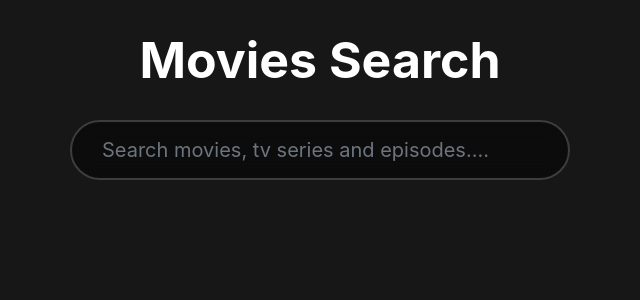
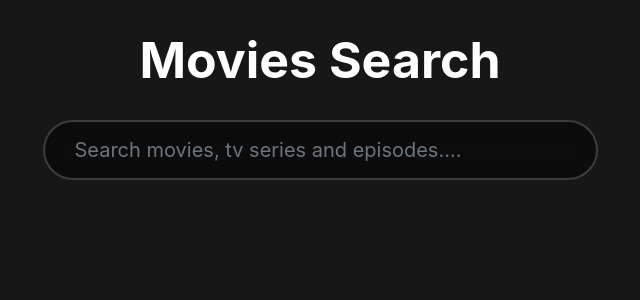
Before and after one commit to taimursaeed/quick-flick, a React (Create React App) app: page / in a window 1280 px wide. Shown: the top 300 px of the page, without its empty margins (320-960 px from the left). Built offline with nearby package versions, Linux system fonts and the light colour scheme; the HTML template or start-up script is replaced by a standard one.

Commit message:
refact routing

```diff
--- a/src/App.js
+++ b/src/App.js
@@ -3,6 +3,8 @@ import React from "react";
 import "./App.scss";
 import Header from "./components/header";
 import SearchResults from "./components/searchResults";
+import ShowDetails from "./components/showDetails";
+import { BrowserRouter as Router, Route, Switch } from "react-router-dom";
 
 class App extends React.Component {
   constructor() {
@@ -72,8 +74,8 @@ class App extends React.Component {
         if (err.name === "AbortError") {
           return;
         } else {
+          this.setState({ hasError: true, isFetching: false });
           console.error("Uh oh, an error!", err);
-          this.setState({ hasError: true });
         }
       });
   };
@@ -99,29 +101,28 @@ class App extends React.Component {
 
   render() {
     return (
+      <Router>
         <div className="App">
-        <div className="container-fluid">
           <Header
             onChange={this.handleSearch}
             isFetching={this.state.isFetching}
             searchTerm={this.state.searchTerm}
           />
-          {this.state.hasError ? (
-            <>
-              <div className="mx-auto my-5 p-2 rounded-left rounded-right text-center w-25 text-muted">
-                <div className="mb-3 h1">(·_·)</div>
-                <p className="mb-0">Uh oh, an error!</p>
-              </div>
-            </>
-          ) : (
+          <Switch>
+            <Route path="/" exact>
               <SearchResults
                 searchTerm={this.state.searchTerm}
                 fetchCompleted={!this.state.isFetching}
                 shows={this.shows}
+                hasError={this.state.hasError}
               />
-          )}
+            </Route>
+            <Route path="/:type/:id">
+              <ShowDetails />
+            </Route>
+          </Switch>
         </div>
-      </div>
+      </Router>
     );
   }
 }
--- a/src/App.scss
+++ b/src/App.scss
@@ -24,13 +24,25 @@ h1 {
   color: var(--brand);
   margin: 0;
 }
+header {
+  a:hover {
+    text-decoration: none;
+  }
+}
 .search {
-  //   transition: all 0.4s ease;
   position: sticky;
   top: 20px;
   z-index: 1;
-  width: 40%;
+  width: 50%;
   margin: auto;
+  display: flex;
+  align-items: center;
+
+  svg {
+    width: 2rem;
+    margin-right: 0.5rem;
+    fill: white;
+  }
   img {
     position: absolute;
     top: 50%;
--- a/src/components/header.js
+++ b/src/components/header.js
@@ -1,13 +1,18 @@
 import Logo from "./../assets/logo.svg";
+import { Link } from "react-router-dom";
 import SearchBar from "./searchBar";
 export default function Header(props) {
   return (
-    <>
-      <div className="logo my-4 text-center ">
-        {/* <img src={Logo} alt="Logo" /> */}
-        <h1>Movies Search</h1>
-      </div>
-      <SearchBar {...props} />
-    </>
+    <div className="container">
+      <header>
+        <div className="logo my-4 text-center ">
+          {/* <img src={Logo} alt="Logo" /> */}
+          <Link to="/">
+            <h1>Movies Search</h1>
+          </Link>
+        </div>
+        <SearchBar {...props} />
+      </header>
+    </div>
   );
 }
--- a/src/components/searchBar.js
+++ b/src/components/searchBar.js
@@ -1,10 +1,40 @@
+import { useEffect } from "react";
+import { useHistory, useLocation } from "react-router-dom";
 import Loader from "./../assets/loader.svg";
+export default function SearchBar(props) {
+  let history = useHistory();
+  let location = useLocation();
+  const pathName = history.location.pathname;
 
-export default function SearchBar(props) {
+  useEffect(() => {
+    console.log(history.location.pathname);
+  }, [location]);
+
   return (
-    <div className="search">
+    <div className="search mb-4">
+      {pathName !== "/" && (
+        <button
+          className="btn p-0"
+          onClick={() => {
+            history.goBack();
+          }}
+        >
+          <svg
+            fill="currentColor"
+            viewBox="0 0 20 20"
+            xmlns="http://www.w3.org/2000/svg"
+            className="btn-back"
+          >
+            <path
+              fillRule="evenodd"
+              d="M9.707 16.707a1 1 0 01-1.414 0l-6-6a1 1 0 010-1.414l6-6a1 1 0 011.414 1.414L5.414 9H17a1 1 0 110 2H5.414l4.293 4.293a1 1 0 010 1.414z"
+              clipRule="evenodd"
+            ></path>
+          </svg>
+        </button>
+      )}
       <input
-        className="form-control mb-4"
+        className="form-control"
         type="text"
         placeholder="Search movies, tv series and episodes...."
         onChange={props.onChange}
--- a/src/components/searchResults.js
+++ b/src/components/searchResults.js
@@ -27,18 +27,18 @@ export default function SearchResults({
     }
   }
   return (
-    <Router>
-      <Switch>
-        <Route path="/:type/:id">
-          <ShowDetails />
-        </Route>
-        <Route path="/">
-          <div className="d-flex flex-grow-1 text-center flex-column">
-            <div className="cards-wrap">{showView}</div>
-            {helperText}
-          </div>
-        </Route>
-      </Switch>
-    </Router>
+    <div className="container-fluid">
+      {props.hasError ? (
+        <div className="mx-auto my-5 p-2 rounded-left rounded-right text-center w-25">
+          <div className="mb-3 h1">(·_·)</div>
+          <p className="mb-0">Uh oh, an error! Try again.</p>
+        </div>
+      ) : (
+        <div className="d-flex flex-grow-1 text-center flex-column">
+          <div className="cards-wrap">{showView}</div>
+          {helperText}
+        </div>
+      )}
+    </div>
   );
 }
--- a/src/components/showDetails.js
+++ b/src/components/showDetails.js
@@ -1,10 +1,10 @@
 import { useEffect, useState } from "react";
-import { Link, useHistory, useLocation } from "react-router-dom";
+import { Link, useLocation } from "react-router-dom";
 import { callAPI } from "../shared/service";
 import Loader from "./../assets/loader.svg";
+import { getURLParams } from "./../shared/utils";
 import ShowOverview from "./showOverview";
 import ShowRecommendations from "./showRecommendations";
-import { getURLParams } from "./../shared/utils";
 export default function ShowDetails() {
   const location = useLocation();
   const [overview, setOverview] = useState(null);
@@ -35,22 +35,6 @@ export default function ShowDetails() {
   }, [location.pathname]);
   return (
     <div className="show-details">
-      <header>
-        <Link to="/">
-          <svg
-            fill="currentColor"
-            viewBox="0 0 20 20"
-            xmlns="http://www.w3.org/2000/svg"
-            className="btn-back"
-          >
-            <path
-              fillRule="evenodd"
-              d="M9.707 16.707a1 1 0 01-1.414 0l-6-6a1 1 0 010-1.414l6-6a1 1 0 011.414 1.414L5.414 9H17a1 1 0 110 2H5.414l4.293 4.293a1 1 0 010 1.414z"
-              clipRule="evenodd"
-            ></path>
-          </svg>
-        </Link>
-      </header>
       {!overview ? (
         <div className="text-center">
           <img src={Loader} alt="loading" className="loader" />
--- /dev/null
+++ b/src/pages/detail.js
@@ -0,0 +1,4 @@
+import ShowDetails from "./../components/showDetails";
+export default function Detail() {
+  return <ShowDetails />;
+}
```
Also changed, not shown: src/pages/home.js (added). Lines whose indentation alone changed are shown as unchanged.
